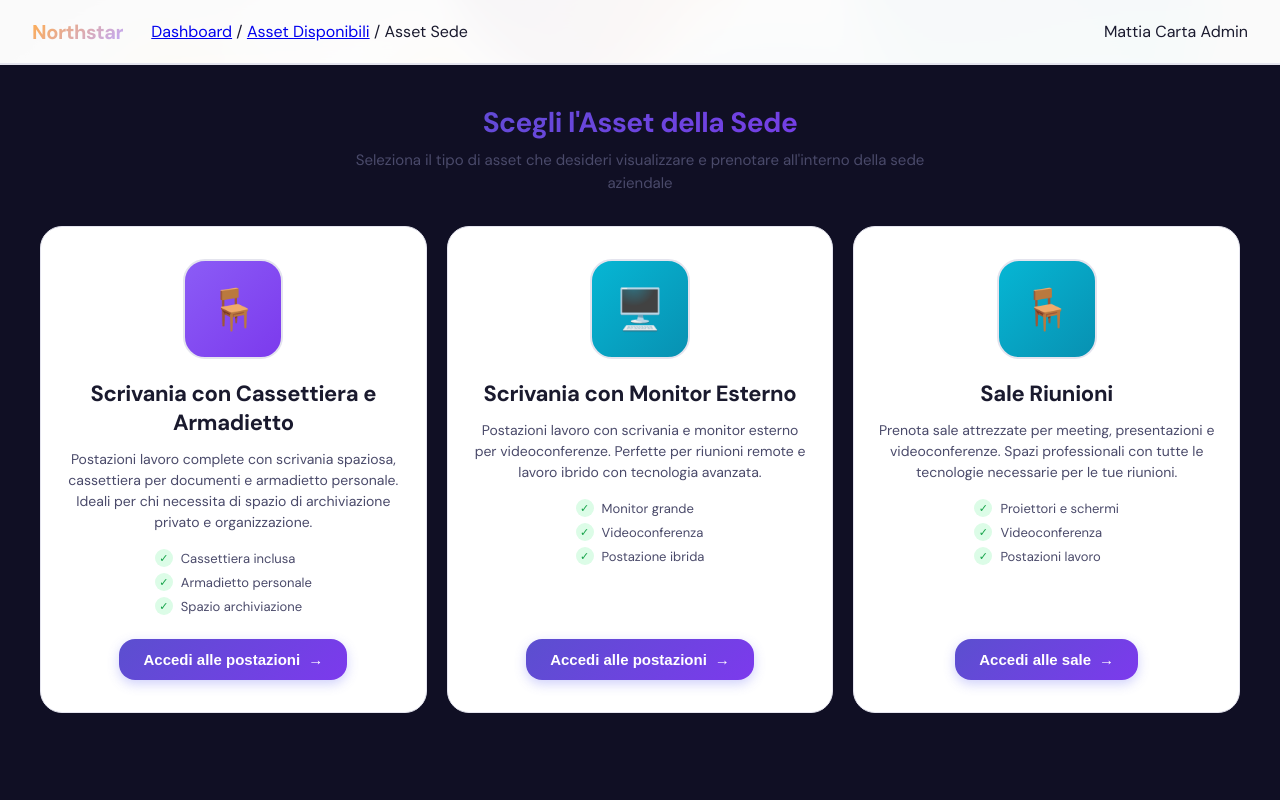
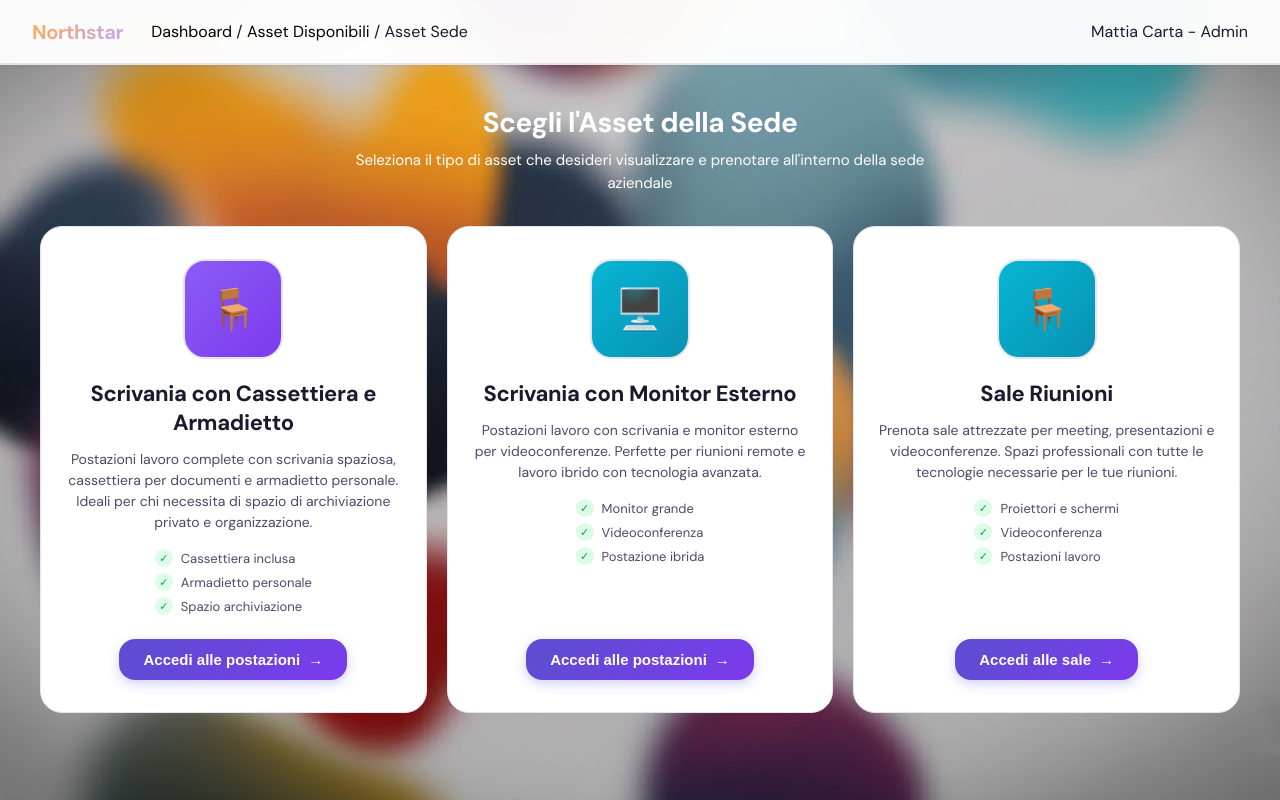
Before and after one commit to tyd3n123/ZVolta-progetto-zucchetti-2026, a PHP site: page /public/admin/dashboard/asset-sede.php in a window 1280 px wide. Run offline with PHP 8.4, Linux system fonts and the light colour scheme; the visitor is signed in with stand-in values (Sample User, id 1); data comes from the database, SQL or seed files in the repository.

Commit message:
work in progress

```diff
--- a/public/admin/dashboard/asset-sede.css
+++ b/public/admin/dashboard/asset-sede.css
@@ -4,13 +4,21 @@
 
 /* ── Page Layout ─────────────────────────────────────── */
 .asset-sede-page {
-  background: var(--clr-bg-page);
+  background-image: url('../../assets/BackGround1.png');
+  background-size: cover;
+  background-position: center;
+  background-repeat: no-repeat;
+  background-attachment: fixed;
   min-height: calc(100vh - 64px);
   padding: 40px 20px 48px;
   display: flex;
   flex-direction: column;
   gap: 32px;
   box-sizing: border-box;
+}
+
+header a{
+  text-decoration: none;
 }
 
 .page-header {
@@ -22,18 +30,14 @@
 .page-title {
   font-size: 28px;
   font-weight: 700;
-  color: var(--clr-text-1);
+  color: white;
   margin: 0 0 8px;
   letter-spacing: -0.5px;
-  background: linear-gradient(135deg, var(--clr-primary) 0%, var(--clr-accent) 100%);
-  -webkit-background-clip: text;
-  -webkit-text-fill-color: transparent;
-  background-clip: text;
 }
 
 .page-subtitle {
   font-size: 15px;
-  color: var(--clr-text-2);
+  color: white;
   margin: 0;
   line-height: 1.5;
 }
--- a/public/admin/dashboard/asset-sede.php
+++ b/public/admin/dashboard/asset-sede.php
@@ -52,15 +52,15 @@ if ($result) {
     <div class="header-left">
         <h1>Northstar</h1>
         <nav class="header-breadcrumb">
-            <a href="index.php">Dashboard</a>
+            <a href="index.php" style="color: black;">Dashboard</a>
             <span class="bc-sep">/</span>
-            <a href="asset-disponibili.php">Asset Disponibili</a>
+            <a href="asset-disponibili.php" style="color: black;">Asset Disponibili</a>
             <span class="bc-sep">/</span>
-            <span class="bc-current">Asset Sede</span>
+            <span class="bc-current" style="color: var(--clr-text-1);">Asset Sede</span>
         </nav>
     </div>
     <div class="uf-user-pill">
-        <?= htmlspecialchars($userInfo['nome'].' '.$userInfo['cognome']) ?>
+        <?= htmlspecialchars($userInfo['nome'].' '.$userInfo['cognome']) .  ' - ' ?>
         <span class="uf-role"><?= htmlspecialchars($userInfo['ruolo']) ?></span>
     </div>
 </header>
```
Also changed, not shown: public/admin/sale-riunioni/index.php (+8 -8 lines), public/admin/uffici-tipologia-a/index.php (+7 -7 lines), public/admin/uffici-tipologia-a2/index.php (+7 -7 lines).
